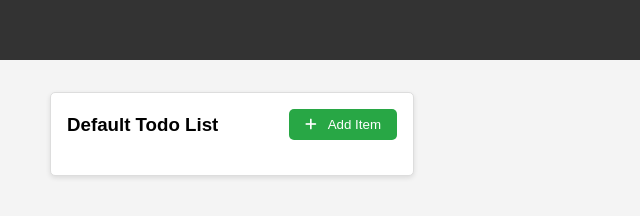
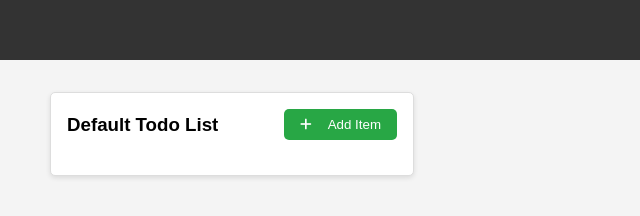
Before and after one commit to yassersalama22/todo-or-nottodo, a website built with webpack: page src/index.html in a window 1280 px wide. Shown: the full height of the page, 408-1048 px from the left. Built offline with nearby package versions, Linux system fonts and the light colour scheme.

Commit message:
fix the basix layout and give more spacing

```diff
--- a/src/style.css
+++ b/src/style.css
@@ -43,7 +43,7 @@
   }
 
   .main-content {
-    padding: 2rem;
+    padding: 2rem 1rem;
     display: flex;
     flex-wrap: wrap;
     gap: 1rem;
@@ -90,6 +90,13 @@
   .todo-card ul li.completed .item-info {
     text-decoration: line-through;
     color: #888;
+  }
+
+  .add-item-button, .delete-item-button {
+    display: flex;
+    align-items: center;
+    justify-content: center;
+    gap: 0.5rem;
   }
 
   .add-item-button {
```
